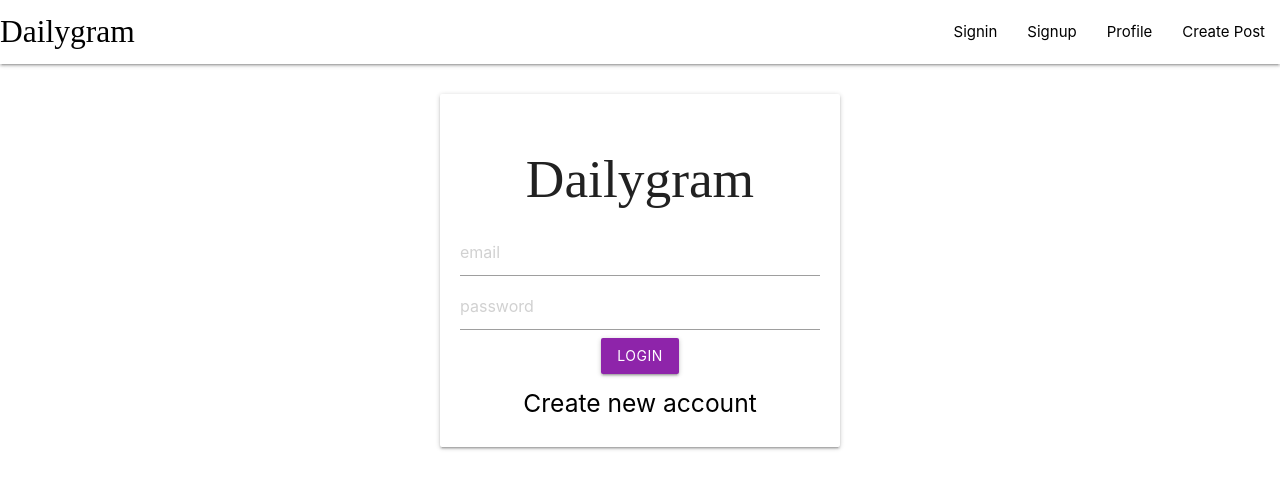
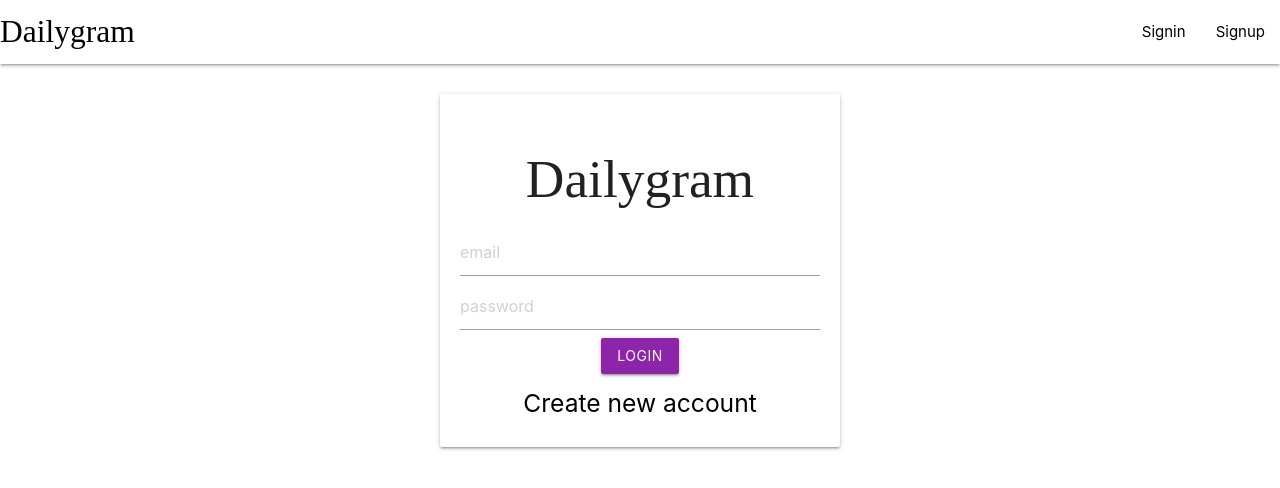
Before and after one commit to Riya2807/Dailygram-MERN-project, a React (Create React App) app: page /signin in a window 1280 px wide. Shown: the top 488 px of the page. Built offline with nearby package versions, Linux system fonts and the light colour scheme; a web font is replaced by a local one.

Commit message:
Update Navbar.js

```diff
--- a/src/components/Navbar.js
+++ b/src/components/Navbar.js
@@ -1,20 +1,39 @@
-import React from 'react'
-//import {Link} from 'react-router-dom'
+import React  from 'react'
 
 const NavBar = ()=>{
+    const renderList = ()=>{
+        if(localStorage.getItem("jwt")){
+            return [
+                <li><a href="/profile">Profile</a></li>,
+                <li><a href="/create">Create Post</a></li>,
+                <li>
+                    <button className="btn waves-effect waves-light #ea80fc purple darken-1"
+                onClick={()=>{
+                    localStorage.clear()
+                    window.location.href="http://localhost:3000/signin"
+                }}
+                >
+                    Logout
+                </button>
+                </li>
+            ]
+        }
+        else{
+            return [
+                <li><a href="/signin">Signin</a></li>,
+                <li><a href="/signup">Signup</a></li>
+            ]
+        }
+    }
     return(
         <nav>
         <div className="nav-wrapper white">
             <a href="/" className="brand-logo left">Dailygram</a>
             <ul id="nav-mobile" className="right">
-                <li><a href="/signin">Signin</a></li>
-                <li><a href="/signup">Signup</a></li>
-                <li><a href="/profile">Profile</a></li>
-                <li><a href="/create">Create Post</a></li>
+                {renderList()}
             </ul>
         </div>
         </nav>
     )
 }
-
 export default NavBar
```
